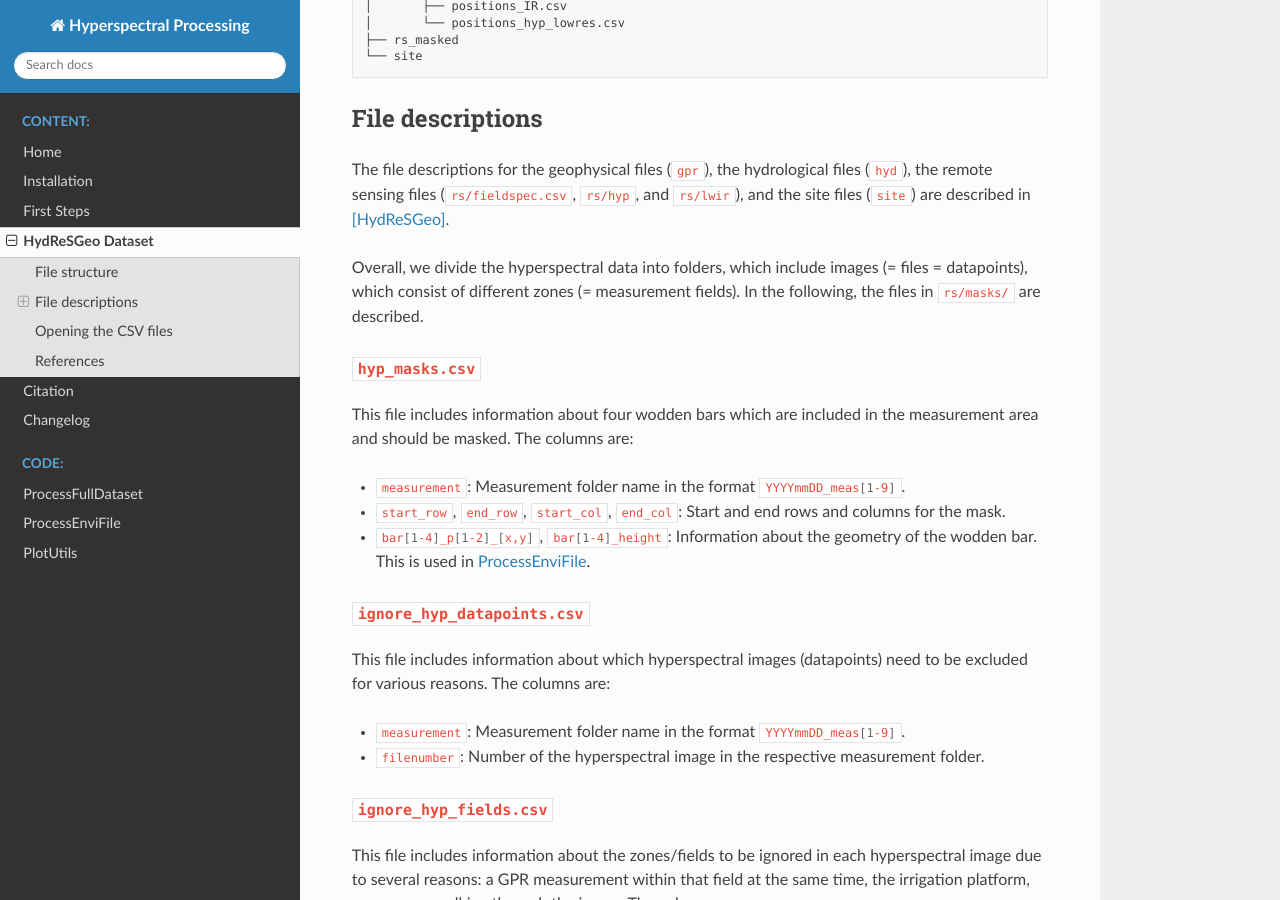
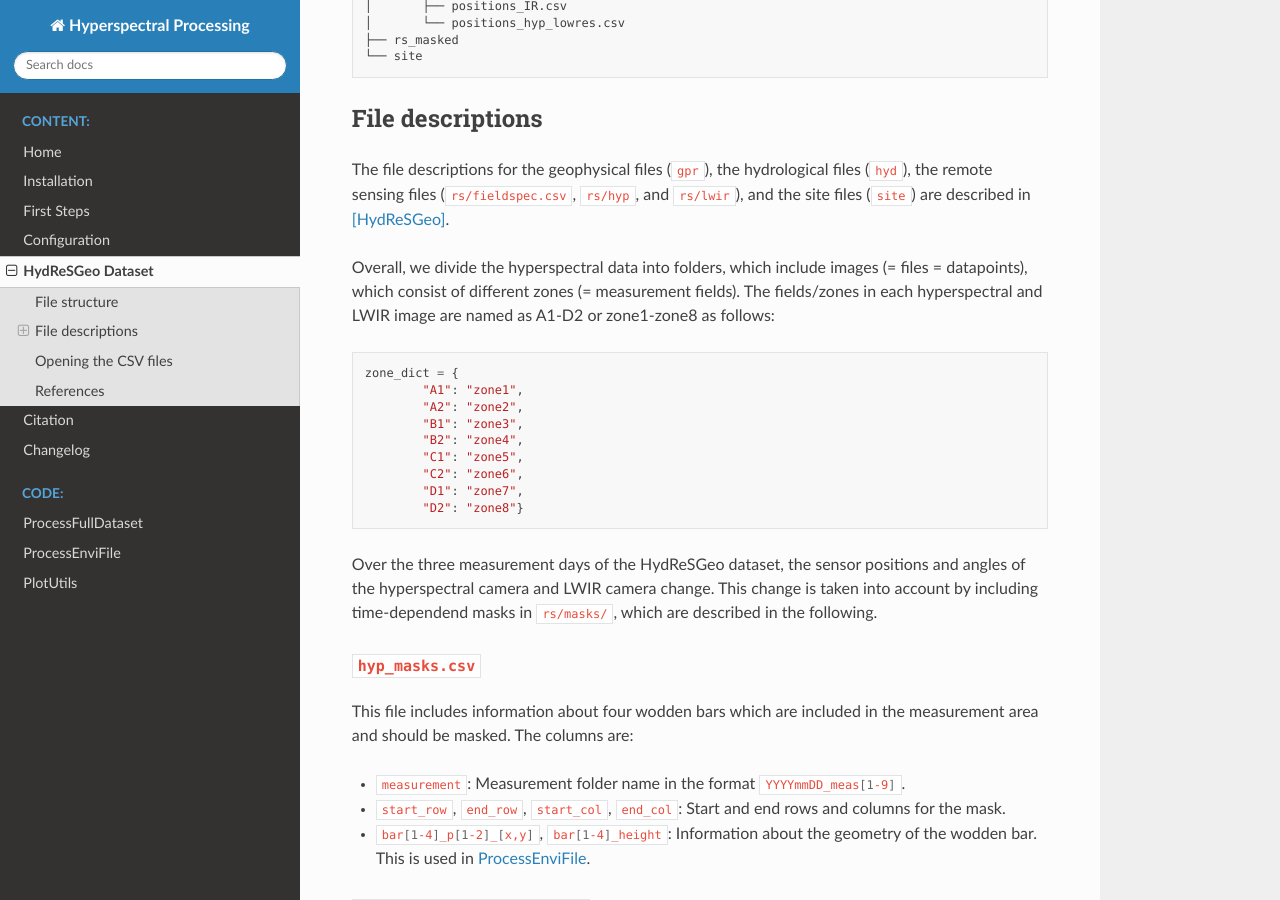
Before and after one commit to felixriese/hyperspectral-processing, a Sphinx documentation site: the page built from docs/HydReSGeo.rst, in a window 1280 px wide and 900 px high, scrolled down 875 px. Built offline with Sphinx 7.4.7 and the Read the Docs theme 2.0.0, drawn with Linux system fonts in a browser that asks for light colours; formulas are drawn with MathJax 3.

Commit message:
Add config documentation, add more options for classes, fix download of IRUtils.py, fix minor bugs

```diff
--- a/README.rst
+++ b/README.rst
@@ -34,7 +34,6 @@ Sensors
 
 - **Hyperspectral sensors:** Cubert UHD 285 (VNIR), FLIR Tau2 640 (LWIR), ASD FieldSpec 4 Sensors (VNIR & SWIR)
 - **Hydrological sensor:** IMKO Pico32 (TDR)
-- **Geophysical sensor:** pulseEKKO Pro Ground Penetrating Radar (GPR)
 
 Exemplary notebooks
 --------------------
--- a/docs/HydReSGeo.rst
+++ b/docs/HydReSGeo.rst
@@ -67,7 +67,25 @@ described in [HydReSGeo]_.
 
 Overall, we divide the hyperspectral data into folders, which include images
 (= files = datapoints), which consist of different zones (= measurement
-fields). In the following, the files in :bash:`rs/masks/` are described.
+fields). The fields/zones in each hyperspectral and LWIR image are named as
+A1-D2 or zone1-zone8 as follows:
+
+.. code:: python3
+
+    zone_dict = {
+            "A1": "zone1",
+            "A2": "zone2",
+            "B1": "zone3",
+            "B2": "zone4",
+            "C1": "zone5",
+            "C2": "zone6",
+            "D1": "zone7",
+            "D2": "zone8"}
+
+Over the three measurement days of the HydReSGeo dataset, the sensor
+positions and angles of the hyperspectral camera and LWIR camera change. This
+change is taken into account by including time-dependend masks in
+:bash:`rs/masks/`, which are described in the following.
 
 :bash:`hyp_masks.csv`
 ^^^^^^^^^^^^^^^^^^^^^^^
--- a/docs/index.rst
+++ b/docs/index.rst
@@ -24,6 +24,8 @@ This module includes classes, functions, and scripts for the processing.
 
    First Steps <firststeps.rst>
 
+   Configuration <configuration.rst>
+
    HydReSGeo Dataset <HydReSGeo.rst>
 
    Citation <citation.rst>
```
Also changed, not shown: docs/configuration.rst (added, +14 -0 lines), docs/firststeps.rst (+13 -2 lines), setup.py (+7 -0 lines), 3 other files.
